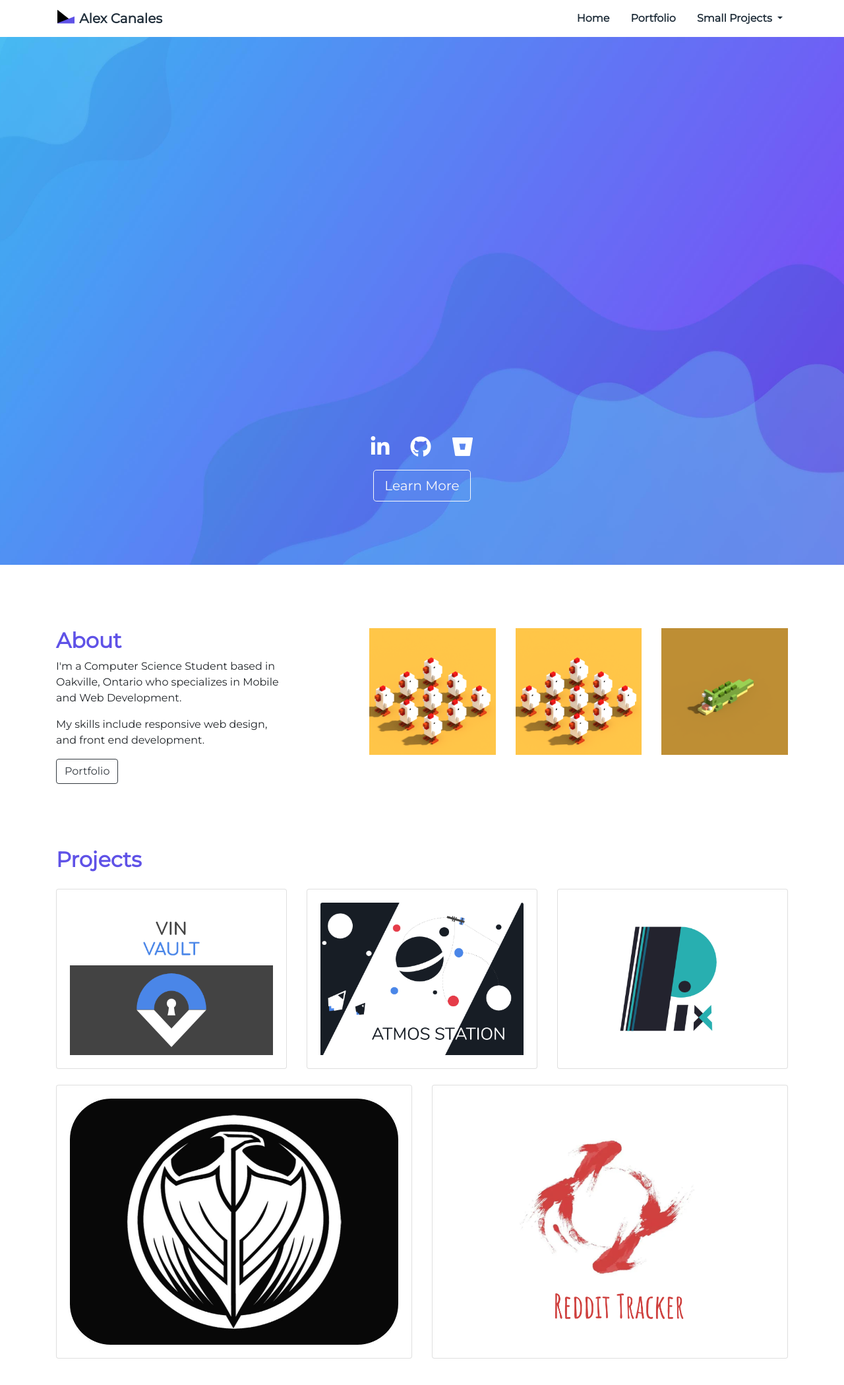
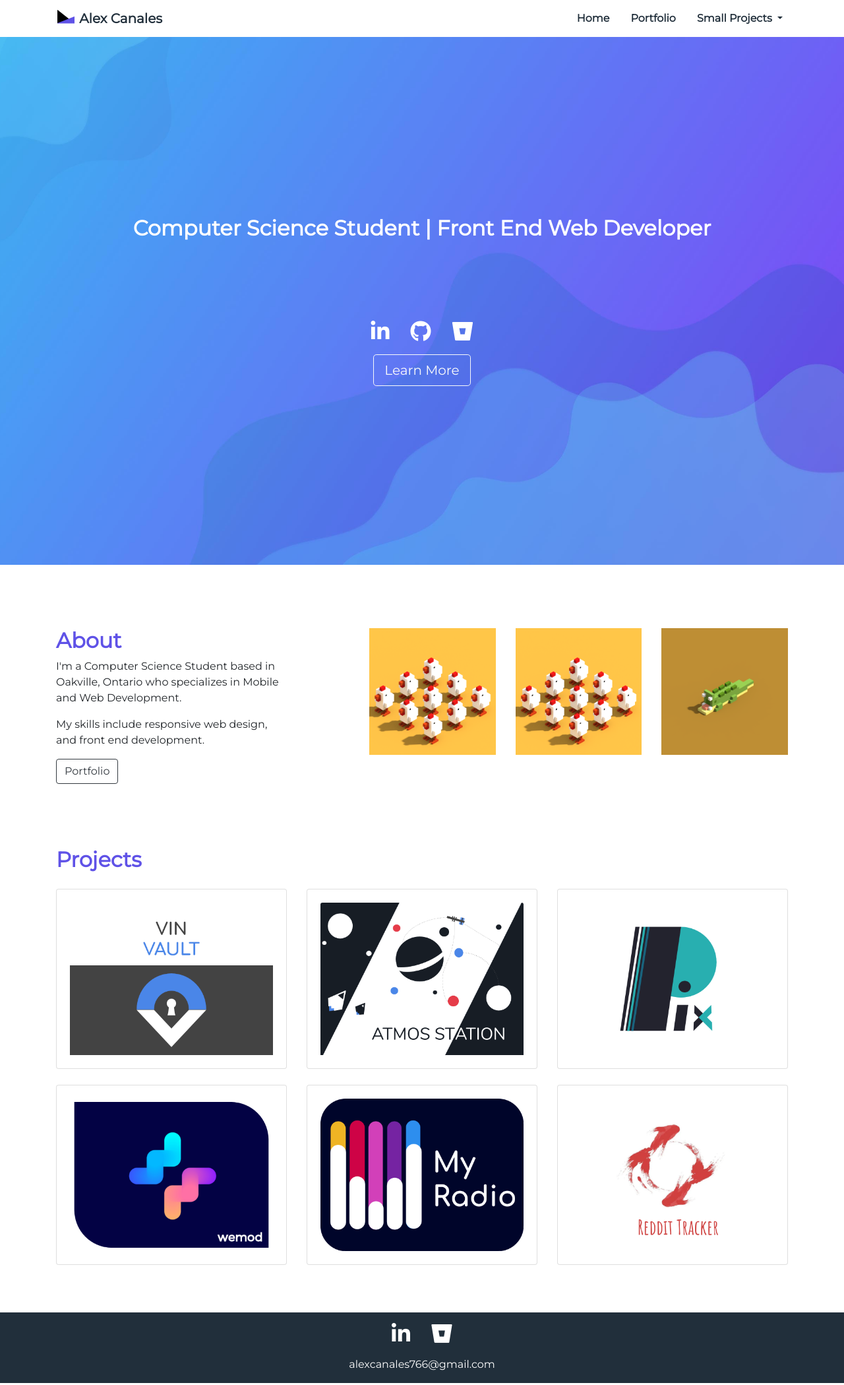
Before and after one commit to alexcanaleal/mainportfolio, a plain HTML site: page index.html in a window 1280 px wide. Shown: the top 2099 px of the page at 66% size. Drawn offline with nearby package versions, Linux system fonts and the light colour scheme.

Commit message:
New Projects addes

```diff
--- a/css/main.css
+++ b/css/main.css
@@ -89,8 +89,9 @@ h1,h2,h3,h3,h4,h5{
 #main-header {
 	height: 100vh;
 	display: flex;
+	flex-direction: column;
 	justify-content: center;
-	align-items: flex-end;
+	align-items: center;
 
 	background-image: url(../images/main-bg.jpg);
 	background-position: center;
--- a/index.html
+++ b/index.html
@@ -61,12 +61,17 @@
 
 
   <div class="container-fluid" id="main-header">
+    <div class="row mt-5 py-5 text-white text-center">
+      <div class="col-lg-12">
+        <h2 class="text-white">Computer Science Student | Front End Web Developer</h2>
+      </div>
+    </div>
     <div class="row mb-5 py-5 text-white text-center">
       <div class="col-lg-12">
         <div class="item-row">
           <a class="special-icons" href="https://www.linkedin.com/in/alex-canales" target="_blank"><i class="fa fa-linkedin fa-2x"> </i></a>
           <i class="fa fa-github fa-2x"> </i>
-          <i class="fa fa-bitbucket fa-2x"> </i>
+          <a class="special-icons" href="https://bitbucket.org/Canaleal/" target="_blank"><i class="fa fa-bitbucket fa-2x"> </i>
         </div>
       </div>
       <div class="col-lg-12">
@@ -132,10 +137,14 @@
     <div class="card-deck my-4">
       <div class="card">
         <div class="card-body">
-          <img class="card-img-top" src="images/voxel/Wars Wall.jpg" alt="Card image cap">
+          <img class="card-img-top" src="images/voxel/Wars Wall.png" alt="Card image cap">
         </div>
       </div>
-
+      <div class="card">
+        <div class="card-body">
+          <img class="card-img-top" src="images/voxel/Radio.png" alt="Card image cap">
+        </div>
+      </div>
       <div class="card">
         <div class="card-body">
           <img class="card-img-top" src="images/voxel/RDTracker.png" alt="Card image cap">
```
Also changed, not shown: python.html (+16 -3 lines), images/voxel/Pandas.png (added), images/voxel/Radio.png (added), images/voxel/Wars Wall.png (added), images/voxel/Wars Wall2.jpg (renamed from images/voxel/Wars Wall.jpg).
